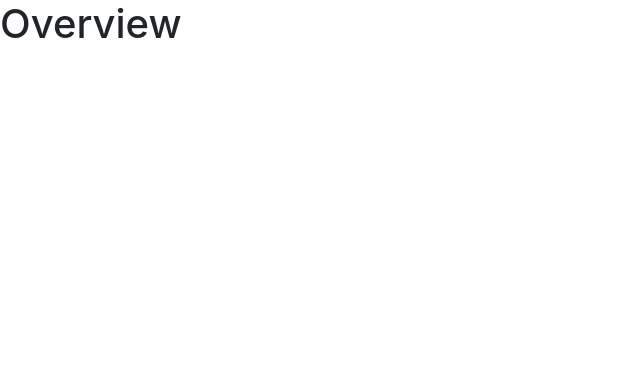
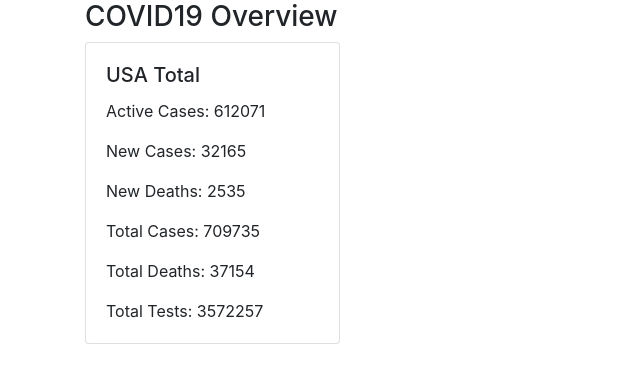
Before and after one commit to bbemis017/covid, a React (Create React App) app in the folder frontend/: page /test in a window 1280 px wide. Shown: the top 380 px of the page, without its empty margins (0-640 px from the left). Built offline with nearby package versions, Linux system fonts and the light colour scheme.

Commit message:
More Refactoring

```diff
--- a/frontend/public/index.html
+++ b/frontend/public/index.html
@@ -15,8 +15,8 @@
     <meta name="viewport" content="width=device-width, initial-scale=1" />
     <meta name="theme-color" content="#000000" />
     <meta
-      name="description"
-      content="Web site created using create-react-app"
+      name="COVID19 Data"
+      content="COVID19 Data collected from worldometer"
     />
     <link rel="apple-touch-icon" href="%PUBLIC_URL%/logo192.png" />
     <!--
@@ -33,7 +33,7 @@
       work correctly both with client-side routing and a non-root public URL.
       Learn how to configure a non-root public URL by running `npm run build`.
     -->
-    <title>React App</title>
+    <title>COVID19 Data</title>
   </head>
   <body>
     <noscript>You need to enable JavaScript to run this app.</noscript>
--- a/frontend/src/App.js
+++ b/frontend/src/App.js
@@ -1,6 +1,5 @@
 import React from 'react';
 import { connect } from 'react-redux';
-import './App.scss';
 import covidData from './worldometer';
 
 import LineGraph from './LineGraph';
--- a/frontend/src/App.scss
+++ /dev/null
@@ -1,38 +0,0 @@
-.App {
-  text-align: center;
-}
-
-.App-logo {
-  height: 40vmin;
-  pointer-events: none;
-}
-
-@media (prefers-reduced-motion: no-preference) {
-  .App-logo {
-    animation: App-logo-spin infinite 20s linear;
-  }
-}
-
-.App-header {
-  background-color: #282c34;
-  min-height: 100vh;
-  display: flex;
-  flex-direction: column;
-  align-items: center;
-  justify-content: center;
-  font-size: calc(10px + 2vmin);
-  color: white;
-}
-
-.App-link {
-  color: #61dafb;
-}
-
-@keyframes App-logo-spin {
-  from {
-    transform: rotate(0deg);
-  }
-  to {
-    transform: rotate(360deg);
-  }
-}
--- /dev/null
+++ b/frontend/src/components/StateCard.js
@@ -0,0 +1,58 @@
+import React from 'react';
+import { connect } from 'react-redux';
+import PropTypes from 'prop-types'
+import  _ from 'lodash';
+
+class StateCard extends React.Component {
+
+  get_state_totals(state) {
+    let latest_date = 0;
+    let latest_record = null;
+    _.forEach(this.props.raw_data, (record, index) => {
+        let date = parseInt(record['Date']);
+        if (date >= latest_date && _.isEqual(record['State'], state) ){
+          latest_date = date;
+          latest_record = record;
+        }
+    });
+    return latest_record;
+  }
+  render() {
+    let record = this.get_state_totals(this.props.state_name);
+    let name = record ? record['State']: 'Loading';
+    let active_cases = record ? record['Active Cases']: 'Loading';
+    let new_cases = record ? record['New Cases']: 'Loading';
+    let new_deaths = record ? record['New Deaths']: 'Loading';
+    let total_cases = record ? record['Total Cases']: 'Loading';
+    let total_deaths = record ? record['Total Deaths']: 'Loading';
+    let total_tests = record ? record['Total Tests']: 'Loading';
+    return (
+        <div className="state-card">
+            <div className="card">
+            <div className="card-body">
+                <h5 className="card-title">{name}</h5>
+                <p className="card-text">Active Cases: {active_cases}</p>
+                <p className="card-text">New Cases: {new_cases}</p>
+                <p className="card-text">New Deaths: {new_deaths}</p>
+                <p className="card-text">Total Cases: {total_cases}</p>
+                <p className="card-text">Total Deaths: {total_deaths}</p>
+                <p className="card-text">Total Tests: {total_tests}</p>
+            </div>
+            </div>
+        </div>
+    );
+  }
+}
+
+StateCard.propTypes = {
+    state_name: PropTypes.string.isRequired
+};
+
+function mapStateToProps(state) {
+  state = state.all_reducers;
+  return {
+    raw_data: state.covid_data.raw
+  };
+}
+
+export default connect(mapStateToProps)(StateCard);
--- a/frontend/src/index.js
+++ b/frontend/src/index.js
@@ -8,14 +8,26 @@ import { createStore } from 'redux';
 import { Provider } from 'react-redux';
 import root_reducer from './reducers/index';
 import { BrowserRouter as Router, Route, Switch } from 'react-router-dom'
+import covidData from './worldometer';
+import { connect } from 'react-redux';
 
 import 'bootstrap/dist/css/bootstrap.min.css';
 
-const store = createStore(root_reducer);
 
-ReactDOM.render(
+class Root extends React.Component {
+  constructor() {
+    super();
+    this.store = createStore(root_reducer);
+  }
+
+  componentDidMount() {
+    this.store.dispatch({type: 'RECEIVE_COVID_DATA', data: covidData});
+  }
+
+  render() {
+        return (
             <React.StrictMode>
-    <Provider store={store}>
+            <Provider store={this.store}>
               <Router>
                 <Switch>
                   <Route path="/test" component={overview} />
@@ -23,7 +35,21 @@ ReactDOM.render(
                 </Switch>
               </Router>
             </Provider>
-  </React.StrictMode>,
+          </React.StrictMode>
+        );
+    }
+}
+
+function mapStateToProps(state) {
+  return {
+    raw_data: state.all_reducers.covid_data.raw
+  };
+}
+
+connect(mapStateToProps)(Root);
+
+ReactDOM.render(
+  <Root></Root>,
   document.getElementById('root')
 );
 
--- a/frontend/src/pages/overview.js
+++ b/frontend/src/pages/overview.js
@@ -1,18 +1,28 @@
 import React from 'react';
 import { connect } from 'react-redux';
 
+import StateCard from '../components/StateCard';
+
 class Overview extends React.Component {
-    render() {
-      return (
-        <div className="Overview">
-            <h1>Overview</h1>
-        </div>
-      );
-    }
+
+  render() {
+    return (
+      <div className="Overview container">
+          <h3>COVID19 Overview</h3>
+          <div className="row">
+            <div className="col-lg-3">
+              <StateCard state_name={'USA Total'}></StateCard>
+            </div>
+          </div>
+      </div>
+    );
+  }
 }
 
 function mapStateToProps(state) {
+  state = state.all_reducers;
   return {
+    raw_data: state.covid_data.raw
   };
 }
 
```
Also changed, not shown: frontend/public/manifest.json. Lines whose indentation alone changed are shown as unchanged.
